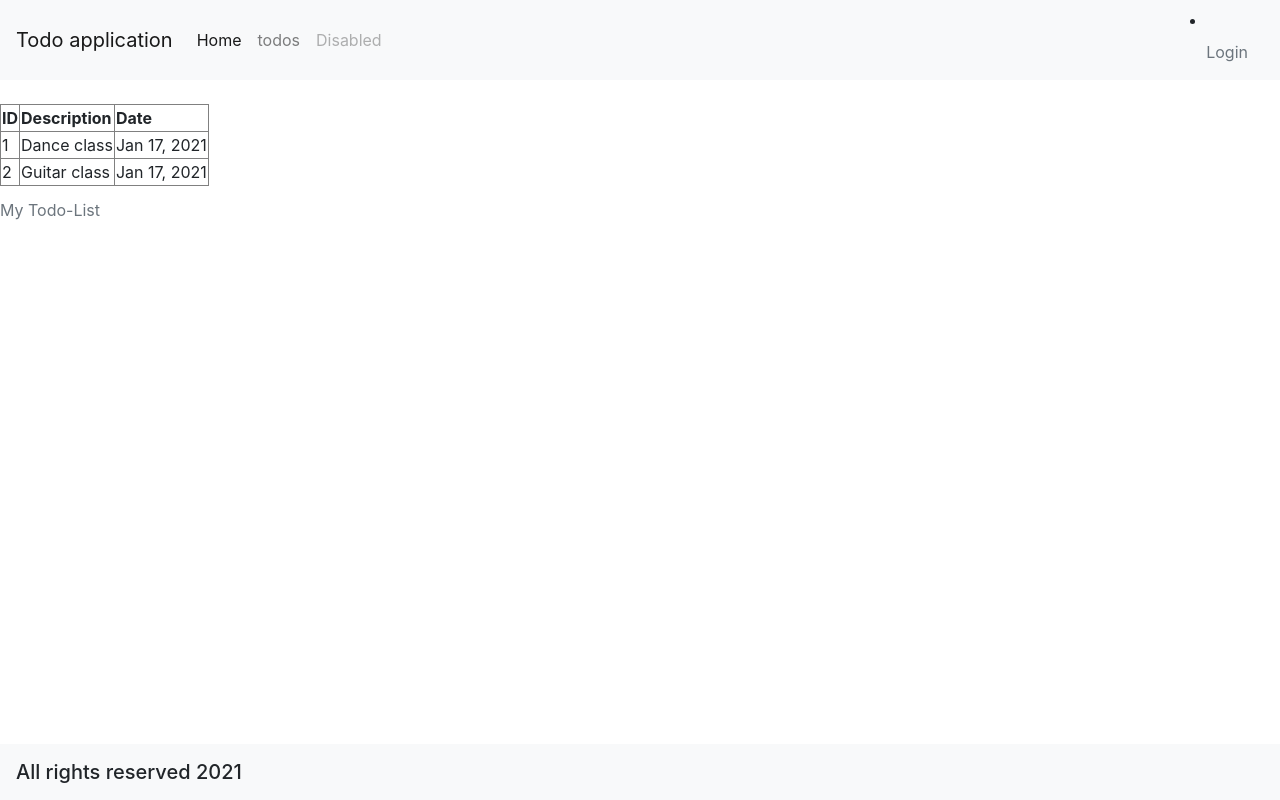
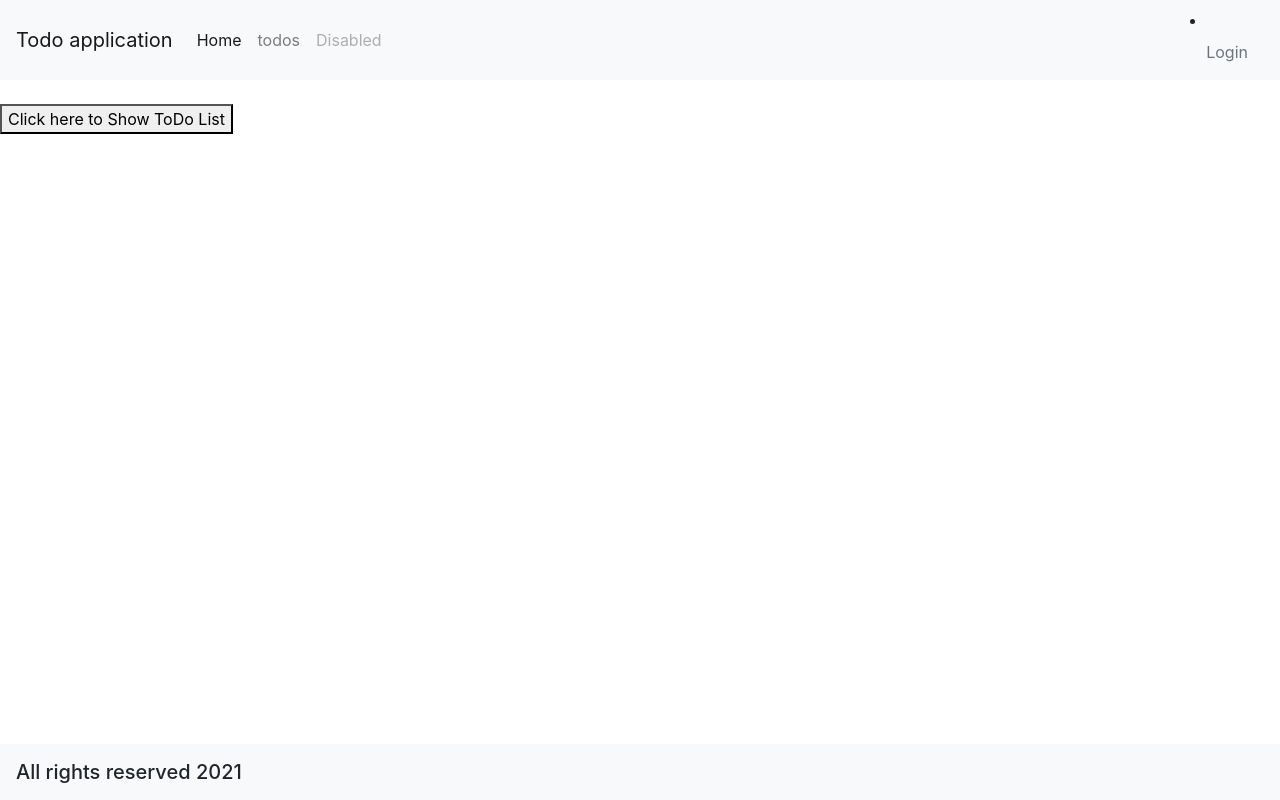
Before and after one commit to dinesh-collab/Angular, an Angular app in the folder Todo/todo/: page /todos in a window 1280 px wide. Built offline with nearby package versions, Linux system fonts and the light colour scheme.

Commit message:
Added Toggle Button

```diff
--- a/Todo/todo/src/app/app-routing.module.ts
+++ b/Todo/todo/src/app/app-routing.module.ts
@@ -1,7 +1,7 @@
 import { NgModule } from '@angular/core';
 import { Routes, RouterModule } from '@angular/router';
 import { ErrorComponent } from './error/error.component';
-import { ListTodosComponent } from './list-todos/list-todos.component';
+import { ListTodosComponent } from "./list-todos/ListTodosComponent";
 import { LoginComponent } from './login/login.component';
 import { WelcomeComponent } from './welcome/welcome.component';
 
--- a/Todo/todo/src/app/app.module.ts
+++ b/Todo/todo/src/app/app.module.ts
@@ -7,7 +7,7 @@ import { WelcomeComponent } from './welcome/welcome.component';
 import { LoginComponent } from './login/login.component';
 import { FormsModule } from '@angular/forms';
 import { ErrorComponent } from './error/error.component';
-import { ListTodosComponent } from './list-todos/list-todos.component';
+import { ListTodosComponent } from "./list-todos/ListTodosComponent";
 import { MenuComponent } from './menu/menu.component';
 import { FooterComponent } from './footer/footer.component';
 
--- /dev/null
+++ b/Todo/todo/src/app/list-todos/ListTodosComponent.ts
@@ -0,0 +1,29 @@
+import { Component, OnInit } from '@angular/core';
+import { Todos } from './list-todos.component';
+
+
+@Component({
+  selector: 'app-list-todos',
+  templateUrl: './list-todos.component.html',
+  styleUrls: ['./list-todos.component.scss']
+})
+export class ListTodosComponent implements OnInit {
+  todos = [
+    new Todos(1, 'Dance class', new Date()),
+    new Todos(2, 'Guitar class', new Date())
+    // {id:1,description:'task1'},
+    // {id:2,description:'task2'},
+    // {id:3,description:'task3'}
+  ];
+  constructor() { }
+
+  ngOnInit(): void {
+  }
+  isExpanded: boolean = true;
+
+  toggleShow() {
+    this.isExpanded = !this.isExpanded;
+
+  }
+
+}
--- a/Todo/todo/src/app/list-todos/list-todos.component.html
+++ b/Todo/todo/src/app/list-todos/list-todos.component.html
@@ -1,3 +1,6 @@
+
+<button (click) ="toggleShow()">Click here to Show ToDo List</button>
+<div *ngIf="!isExpanded">
 <table border="1">
     <caption>My Todo-List</caption>
     <thead>
@@ -22,3 +25,4 @@
 
     </tbody>
 </table>
+</div>
--- a/Todo/todo/src/app/list-todos/list-todos.component.ts
+++ b/Todo/todo/src/app/list-todos/list-todos.component.ts
@@ -1,27 +1,6 @@
-import { Component, OnInit } from '@angular/core';
 export class Todos {
   constructor(private id : number,
     private description:string,
     private date:Date){}
 
 }
-
-@Component({
-  selector: 'app-list-todos',
-  templateUrl: './list-todos.component.html',
-  styleUrls: ['./list-todos.component.scss']
-})
-export class ListTodosComponent implements OnInit {
-todos = [
-  new Todos(1,'Dance class',new Date()),
-  new Todos(2,'Guitar class',new Date())
-  // {id:1,description:'task1'},
-  // {id:2,description:'task2'},
-  // {id:3,description:'task3'}
-]
-  constructor() { }
-
-  ngOnInit(): void {
-  }
-
-}
```
Also changed, not shown: 1 other file (tests, documents, lock files or other folders).
